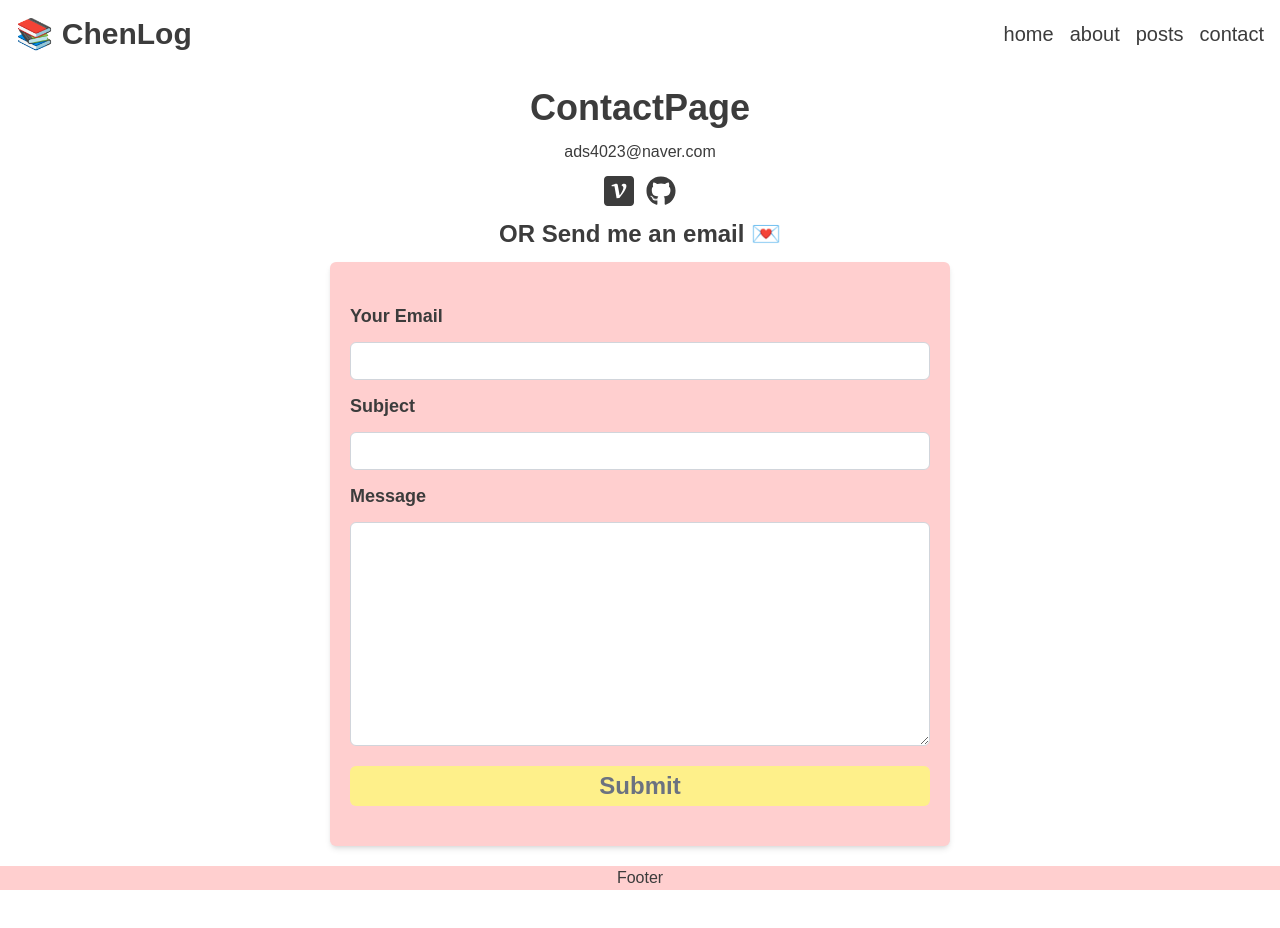
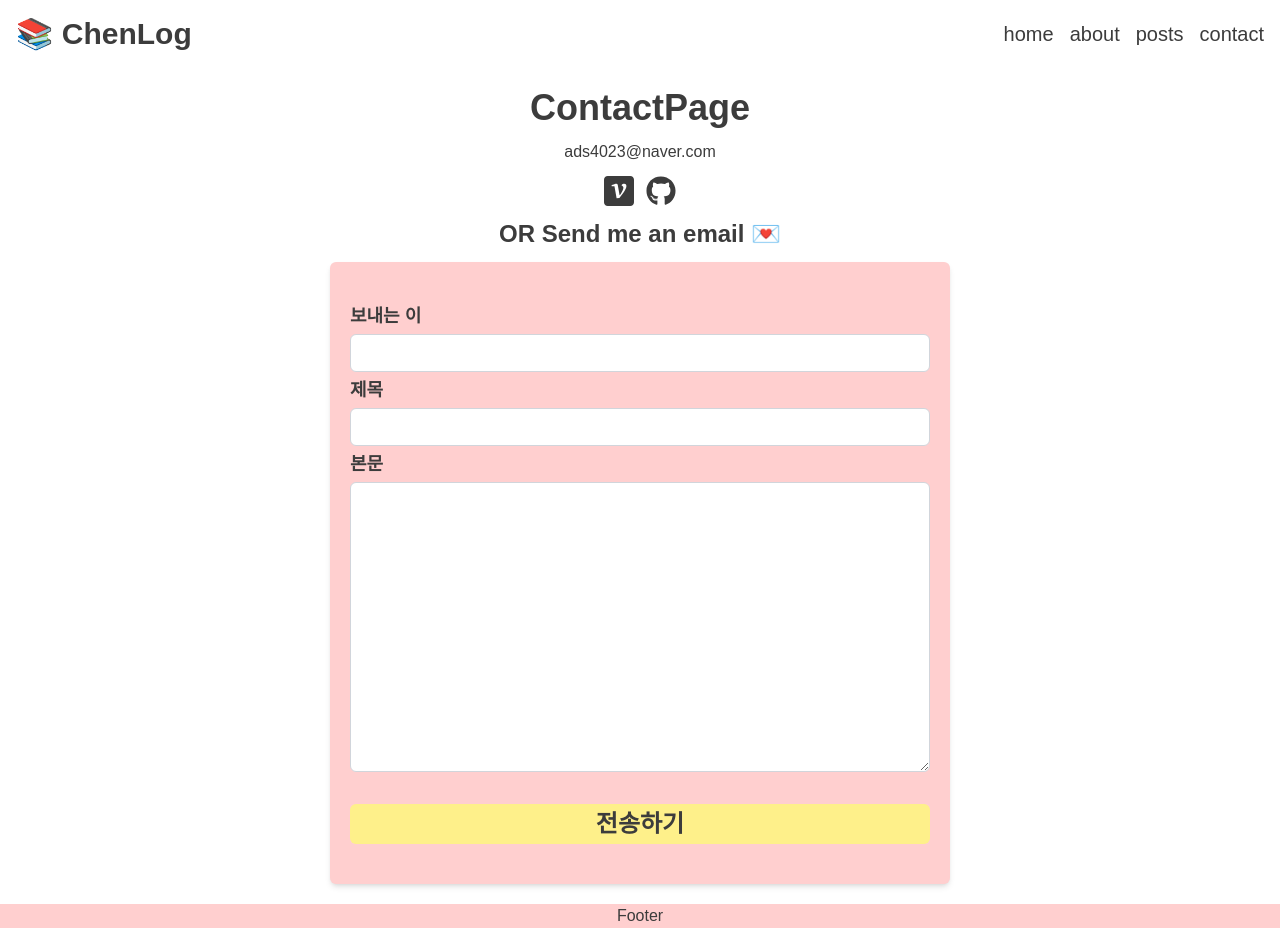
Before and after one commit to chen4023/NextJS-Blog-15, a Next.js app: page /contact in a window 1280 px wide. Before the commit the page ends 890 px from the top, so only its background shows below. Built offline with nearby package versions, Linux system fonts and the light colour scheme; a web font is replaced by a local one.

Commit message:
✨[feat] nodemailer를 사용한 이메일 전송기능 구현

```diff
--- a/package.json
+++ b/package.json
@@ -14,8 +14,10 @@
     "@mdx-js/react": "^3.1.0",
     "@next/mdx": "^15.1.5",
     "@types/mdx": "^2.0.13",
+    "@types/nodemailer": "^6.4.17",
     "@types/react-icons": "^3.0.0",
     "next": "15.1.4",
+    "nodemailer": "^6.10.0",
     "react": "^19.0.0",
     "react-dom": "^19.0.0",
     "react-icons": "^5.4.0",
@@ -24,7 +26,8 @@
     "react-router-dom": "^7.1.1",
     "react-syntax-highlighter": "^15.6.1",
     "remark-gfm": "^4.0.0",
-    "save": "^2.9.0"
+    "save": "^2.9.0",
+    "yup": "^1.6.1"
   },
   "devDependencies": {
     "@eslint/eslintrc": "^3",
--- /dev/null
+++ b/src/app/api/contact.ts
@@ -0,0 +1,17 @@
+import { Form } from "./../../components/ContactForm";
+
+// 서버로 요청을 보내는 로직 (client에서 실행 됨)
+export async function sendContactEmail(email: Form) {
+  const res = await fetch("/api/contact", {
+    method: "POST",
+    body: JSON.stringify(email),
+    headers: {
+      "Content-Type": "application/json",
+    },
+  });
+  const data = await res.json();
+  if (!res.ok) {
+    throw new Error(data.message || "서버에서 오류 빌생!");
+  }
+  return data;
+}
--- /dev/null
+++ b/src/app/api/contact/route.ts
@@ -0,0 +1,39 @@
+import * as yup from "yup";
+import { sendEmail } from "../email";
+
+const bodySchema = yup.object({
+  from: yup.string().email().required(),
+  subject: yup.string().required(),
+  message: yup.string().required(),
+});
+
+export async function POST(req: Request) {
+  const body = await req.json();
+  if (!bodySchema.isValidSync(body)) {
+    return new Response(
+      JSON.stringify({ message: "유효한 폼 형식이 아닙니다." }),
+      { status: 400 }
+    );
+  }
+  // 이메일 전송 처리 (nodemailer)
+  return sendEmail(body)
+    .then(
+      () =>
+        new Response(
+          JSON.stringify({
+            message: "메일이 성공적으로 전송되었습니다.",
+          }),
+          { status: 200 }
+        )
+    )
+
+    .catch(
+      () =>
+        new Response(
+          JSON.stringify({
+            message: "메일 전송에 실패했습니다.",
+          }),
+          { status: 500 }
+        )
+    );
+}
--- /dev/null
+++ b/src/app/api/email.ts
@@ -0,0 +1,28 @@
+import { Form } from "./../../components/ContactForm";
+import nodemailer from "nodemailer";
+
+const transporter = nodemailer.createTransport({
+  host: "smtp.gmail.com",
+  port: 465,
+  secure: true,
+  auth: {
+    user: process.env.AUTH_USER,
+    pass: process.env.AUTH_PASS,
+  },
+});
+
+// async..await is not allowed in global scope, must use a wrapper
+export async function sendEmail({ from, subject, message }: Form) {
+  const mailData = {
+    to: process.env.AUTH_USER,
+    from,
+    subject: `[BLOG] ${subject}`,
+    html: `
+    <h1>${subject}</h1>
+    <div>${message}</div>
+    <br/>
+    <p> 보낸 사람 : ${from} </p>
+    `,
+  };
+  return transporter.sendMail(mailData);
+}
--- /dev/null
+++ b/src/common/Input.tsx
@@ -0,0 +1,18 @@
+import React from 'react';
+type Props = {
+  label: string
+  type?: string
+  className: string
+  value: string
+  name: string
+  id: string
+  onChange: (e: React.ChangeEvent<HTMLInputElement>) => void
+}
+export default function Input({ label, type, className, value, name, id, onChange }: Props) {
+  return (
+    <div className='w-full'>
+      <label htmlFor={id}>{label}</label>
+      <input id={id} name={name} type={type} onChange={onChange} className={className} value={value} required />
+    </div>
+  );
+}
--- /dev/null
+++ b/src/components/Banner.tsx
@@ -0,0 +1,13 @@
+export type BannerData = {
+  message: string
+  status: string
+}
+
+export default function Banner({ banner: { message, status } }: { banner: BannerData }) {
+  const icon = status === 'success' ? '📩' : '🚨'
+  return (
+    <div>
+      <p className={`${status === 'success' ? 'bg-yellow-100' : 'bg-red-300'} p-2 px-3 font-extrabold text-xl`}>{`${icon} ${message}`}</p>
+    </div>
+  );
+}
--- a/src/components/ContactForm.tsx
+++ b/src/components/ContactForm.tsx
@@ -1,29 +1,48 @@
 'use client'
+import Input from "@/common/Input";
 import { useState } from "react";
-
-const INPUT_CLASS = 'w-full px-2 py-1 rounded-md border border-gray-300'
+import Banner, { BannerData } from "./Banner";
+import { sendContactEmail } from "@/app/api/contact";
+export type Form = {
+  from: string
+  subject: string
+  message: string
+}
+const INPUT_CLASS = 'w-full px-2 py-1 rounded-md border border-gray-300 my-1'
+const DEFAULT_FORM = { from: '', subject: '', message: '' }
 
 export default function ContactForm() {
-  const [form, setForm] = useState({ from: '', subject: '', message: '' })
-  const handleChange = (e: React.ChangeEvent<HTMLInputElement> | React.ChangeEvent<HTMLTextAreaElement>) => {
+  const [form, setForm] = useState<Form>(DEFAULT_FORM)
+  const [banner, setBanner] = useState<BannerData | null>(null)
+  const onChange = (e: React.ChangeEvent<HTMLInputElement | HTMLTextAreaElement>) => {
     const { value, name } = e.target;
     setForm({
       ...form,
       [name]: value
     })
   }
-  console.log(form)
+  const onSubmit = (e: React.FormEvent<HTMLFormElement>) => {
+    e.preventDefault();
+    sendContactEmail(form)
+      .then(() => {
+        setBanner({ message: '이메일이 성공적으로 전송되었습니다.', status: 'success' })
+        setForm(DEFAULT_FORM)
+      })
+      .catch(() => setBanner({ message: '이메일 전송에 실패했습니다.', status: 'fail' }))
+      .finally(() => setTimeout(() => {
+        setBanner(null)
+      }, 3000))
+  }
   return (
-    <div className=" bg-main shadow-md rounded-md md:w-1/2 w-4/5 px-5 py-10 font-extrabold text-lg">
-      <form className="flex flex-col justify-center items-start gap-3">
-        <label htmlFor='from' className="font-bold">Your Email</label>
-        <input id='from' name="from" type='email' onChange={handleChange} className={INPUT_CLASS} value={form.from} />
-        <label htmlFor='subject'>Subject</label>
-        <input id='subject' name="subject" type='text' onChange={handleChange} className={INPUT_CLASS} value={form.subject} />
-        <label htmlFor='message'>Message </label>
-        <textarea id='message' name="message" onChange={handleChange} className={`${INPUT_CLASS} h-56`} value={form.message} />
+    <>
+      {banner && <Banner banner={banner} />}
+      <form onSubmit={onSubmit} className="bg-main shadow-md rounded-md md:w-1/2 w-4/5 px-5 py-10 font-extrabold text-lg">
+        <Input label='보내는 이' id='from' name="from" type='email' onChange={onChange} className={INPUT_CLASS} value={form.from} />
+        <Input label='제목' id='subject' name="subject" type='text' onChange={onChange} className={INPUT_CLASS} value={form.subject} />
+        <label htmlFor='message'>본문</label>
+        <textarea rows={10} id='message' name="message" onChange={onChange} className={INPUT_CLASS} value={form.message} required />
+        <button type="submit" className="w-full text-2xl text-center bg-yellow-200 mt-5 h-10 rounded-md">전송하기</button>
       </form>
-      <button type="submit" className="w-full text-gray-500 text-2xl text-center bg-yellow-200 mt-5 h-10 rounded-md">Submit</button>
-    </div>
+    </>
   );
 }
--- a/tailwind.config.ts
+++ b/tailwind.config.ts
@@ -15,8 +15,6 @@ export default {
       },
       fontFamily: {
         sejong: ["var(--font-Sejong)"],
-        gmark: ["var(--font-Gmarket)"],
-        gmarkBold: ["var(--font-GmarketBold)"],
       },
     },
   },
```
Also changed, not shown: src/app/layout.tsx (+0 -13 lines), 1 other file (tests, documents, lock files or other folders).
